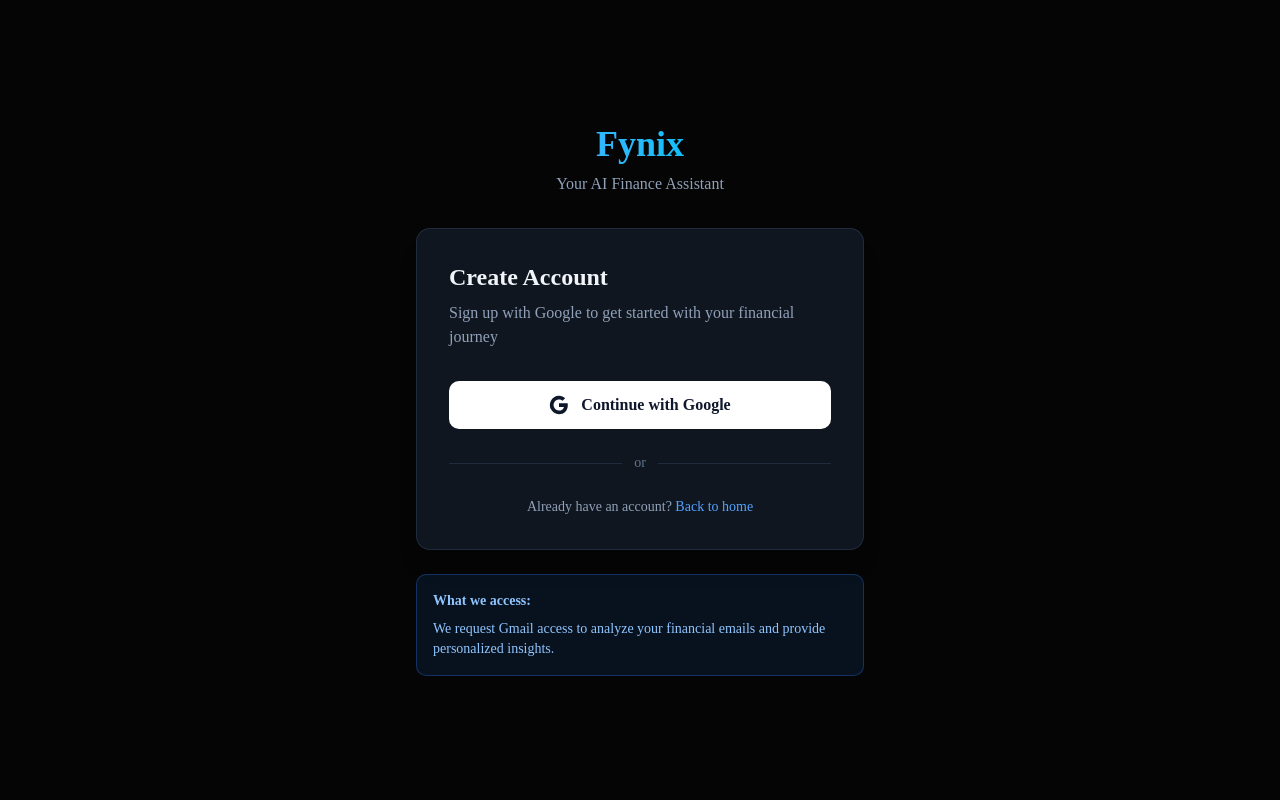
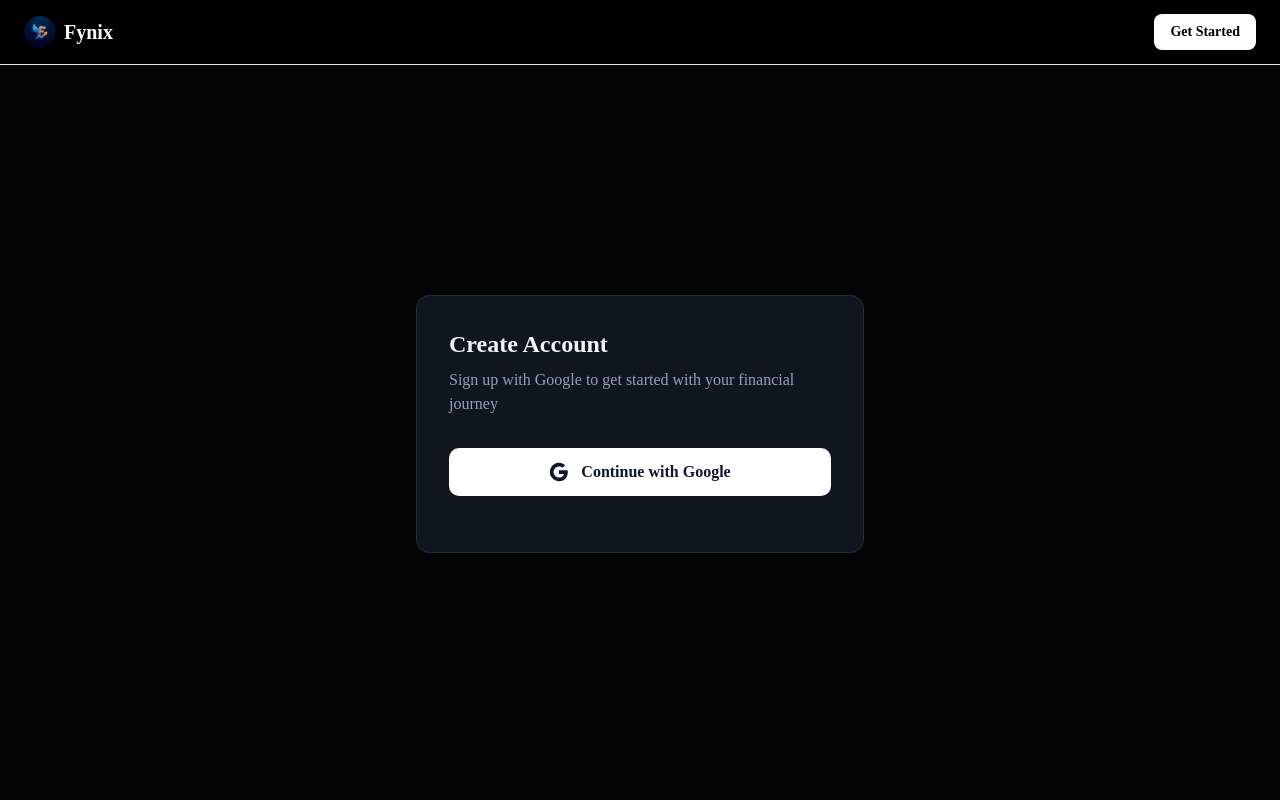
Before and after one commit to abdulmoiz248/Fynix, a Next.js app: page /signup in a window 1280 px wide. Shown: the top 800 px of the page. Built offline with nearby package versions, Linux system fonts and the light colour scheme.

Commit message:
added basic signup page

```diff
--- a/src/app/signup/page.tsx
+++ b/src/app/signup/page.tsx
@@ -1,5 +1,7 @@
 "use client";
 
+import Footer from "@/components/landing-page/footer";
+import Header from "@/components/landing-page/header";
 import { signIn } from "next-auth/react";
 import Link from "next/link";
 import { useState } from "react";
@@ -25,18 +27,15 @@ export default function SignupPage() {
   };
 
   return (
+    <>
+      <Header/>
+
     <div className="min-h-screen flex flex-col items-center justify-center px-6">
       <div className="w-full max-w-md">
-        {/* Logo */}
-        <div className="text-center mb-8">
-          <h1 className="text-4xl font-bold bg-linear-to-r from-blue-400 to-cyan-400 bg-clip-text text-transparent mb-2">
-            Fynix
-          </h1>
-          <p className="text-slate-400">Your AI Finance Assistant</p>
-        </div>
+
 
         {/* Sign Up Card */}
-        <div className="rounded-xl border border-slate-700/50 bg-slate-800/50 backdrop-blur-sm p-8 shadow-xl">
+        <div className="mt-12 rounded-xl border border-slate-700/50 bg-slate-800/50 backdrop-blur-sm p-8 shadow-xl">
           <h2 className="text-2xl font-bold mb-2">Create Account</h2>
           <p className="text-slate-400 mb-8">
             Sign up with Google to get started with your financial journey
@@ -75,30 +74,14 @@ export default function SignupPage() {
             {isLoading ? "Signing up..." : "Continue with Google"}
           </button>
 
-          {/* Divider */}
-          <div className="flex items-center gap-3 mb-6">
-            <div className="flex-1 h-px bg-slate-700/50"></div>
-            <span className="text-sm text-slate-500">or</span>
-            <div className="flex-1 h-px bg-slate-700/50"></div>
-          </div>
 
-          {/* Back to Home */}
-          <div className="text-center">
-            <p className="text-slate-400 text-sm">
-              Already have an account?{" "}
-              <Link href="/" className="text-blue-400 hover:text-blue-300 transition">
-                Back to home
-              </Link>
-            </p>
-          </div>
+
         </div>
 
-        {/* Permissions Notice */}
-        <div className="mt-6 p-4 rounded-lg bg-blue-500/10 border border-blue-500/30 text-sm text-blue-300">
-          <p className="font-semibold mb-2">What we access:</p>
-          <p>We request Gmail access to analyze your financial emails and provide personalized insights.</p>
-        </div>
+
       </div>
     </div>
+    <Footer/>
+    </>
   );
 }
--- a/src/components/landing-page/header.tsx
+++ b/src/components/landing-page/header.tsx
@@ -2,8 +2,10 @@
 
 import Link from "next/link"
 import { Button } from "@/components/ui/button"
+import { useRouter } from "next/navigation"
 
 export default function Header() {
+    const router=useRouter()
   return (
     <header className="fixed top-0 w-full z-50 bg-black text-bold backdrop-blur-md border-b border-border">
       <div className="max-w-7xl mx-auto px-6 h-16 flex items-center justify-between">
@@ -19,7 +21,9 @@ export default function Header() {
         {/* CTA Buttons */}
         <div className="flex items-center gap-3">
 
-          <Button className="bg-white text-black font-bold">Get Started</Button>
+          <Button
+          onClick={() => router.push('/signup')}
+           className="bg-white text-black font-bold">Get Started</Button>
         </div>
       </div>
     </header>
```
